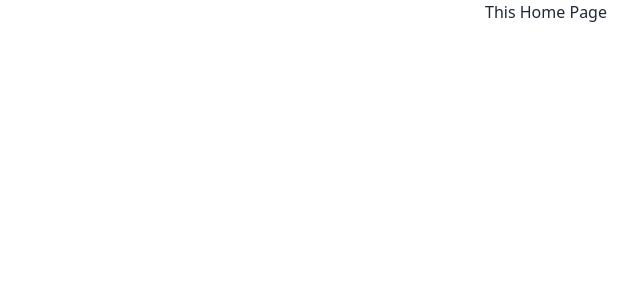
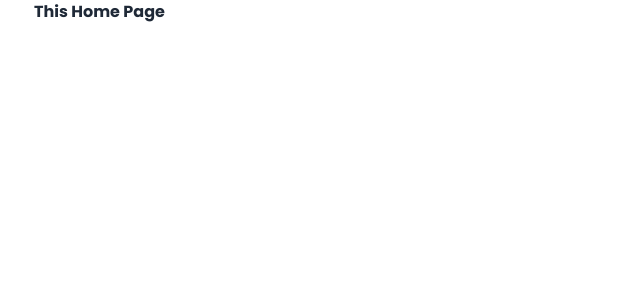
Before and after one commit to FarhanFuad97/Dragon-news-web, a React (Vite) app: page / in a window 1280 px wide. Shown: the top 300 px of the page, without its empty margins (94-734 px from the left). Built offline with nearby package versions, Linux system fonts and the light colour scheme.

Commit message:
addad a folder

```diff
--- a/src/App.jsx
+++ b/src/App.jsx
@@ -7,7 +7,7 @@
   return (
     <>
 
-      <h1>Vite + React</h1>
+
 
 
     </>
--- a/src/MainLayout/MainLayout.jsx
+++ b/src/MainLayout/MainLayout.jsx
@@ -3,7 +3,7 @@
 
 const MainLayout = () => {
     return (
-        <div>
+        <div className="max-w-5xl mx-auto">
          <Outlet></Outlet>
         </div>
     );
--- a/src/Pages/Home.jsx
+++ b/src/Pages/Home.jsx
@@ -2,7 +2,7 @@
 const Home = () => {
     return (
         <div>
-        <h1 className="text-center">This Home Page</h1>
+        <h1 className=" font-poppins font-bold">This Home Page</h1>
         </div>
     );
 };
--- /dev/null
+++ b/src/Pages/Shared/Header/Header.jsx
@@ -0,0 +1,10 @@
+
+const Header = () => {
+    return (
+        <div>
+
+        </div>
+    );
+};
+
+export default Header;
--- /dev/null
+++ b/src/Pages/Shared/Navbar.jsx
@@ -0,0 +1,11 @@
+
+
+const Navbar = () => {
+    return (
+        <div>
+           <h2>Navbar</h2>
+        </div>
+    );
+};
+
+export default Navbar;
--- a/src/index.css
+++ b/src/index.css
@@ -1,3 +1,7 @@
+  @import url('https://fonts.googleapis.com/css2?family=Poppins:wght@400;500;600;700;800&display=swap');
+
+
+
 @tailwind base;
 @tailwind components;
 @tailwind utilities;
--- a/tailwind.config.js
+++ b/tailwind.config.js
@@ -5,7 +5,12 @@
     "./src/**/*.{js,ts,jsx,tsx}",
   ],
   theme: {
-    extend: {},
+    extend: {
+    fontFamily: {
+      poppins: "'Poppins', sans-serif"
+    }
+
+    },
   },
   plugins: [require("daisyui")],
 }
```
Also changed, not shown: 1 other file (tests, documents, lock files or other folders).
